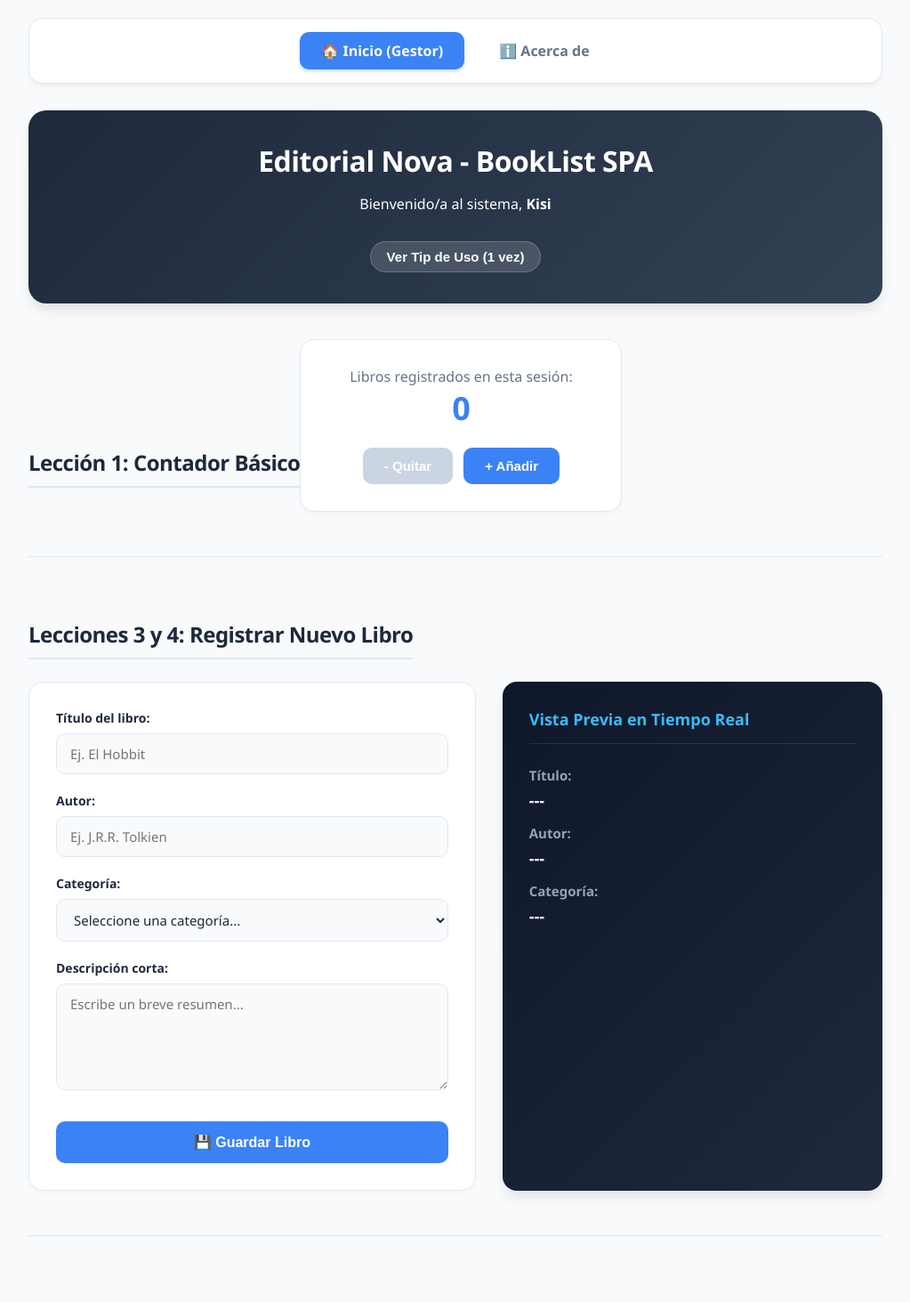
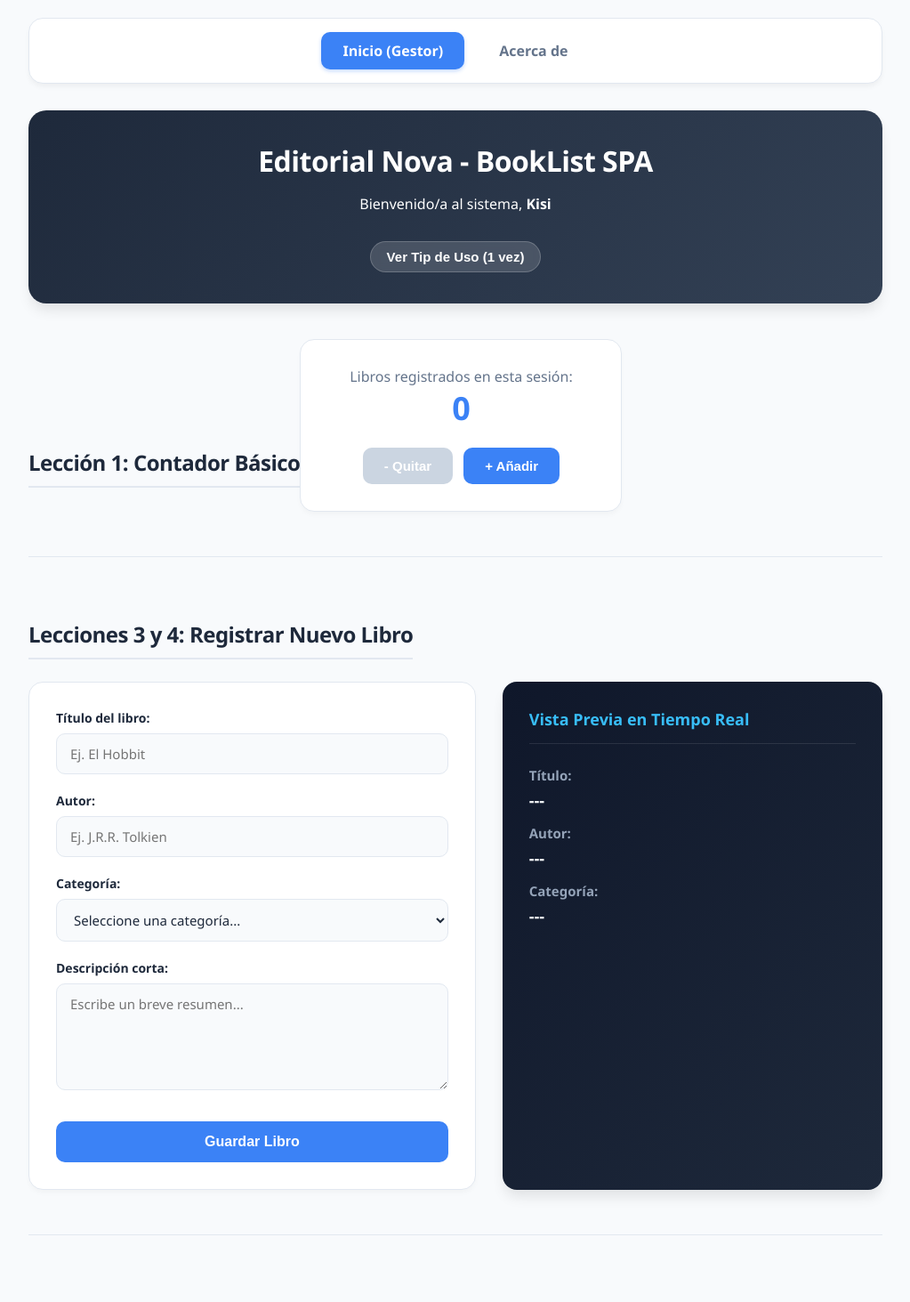
Before and after one commit to Muss3t/booklist-spa, a Vue app: page / in a window 1280 px wide. Shown: the top 1463 px of the page at 89% size, without its empty margins (128-1151 px from the left). Built offline with nearby package versions, Linux system fonts and the light colour scheme.

Commit message:
cambios varios

```diff
--- a/src/App.vue
+++ b/src/App.vue
@@ -4,12 +4,7 @@ Lección 1: Componente, MVVM y estado (Hecho)
 Lección 2: Templates, v-for, v-show (Hecho)
 Lección 3: Binding de formularios v-model (Hecho)
 Lección 4: Manejo de eventos (Hecho)
-Lección 5: Enrutamiento con Vue Router
-Objetivo: Navegar entre distintas vistas de la aplicación.
-Tareas a desarrollar:
-● Configurar Vue Router con al menos dos rutas (Home y About).
-● Usar <router-link> para la navegación.
-● Usar <router-view> para renderizar los componentes de ruta.
+Lección 5: Enrutamiento con Vue Router (hecho)
 ======================================================================
 -->
 <script setup>
@@ -22,11 +17,11 @@ import { RouterLink, RouterView } from 'vue-router'
     <!-- Barra de Navegación Global -->
     <nav class="navbar">
       <!-- RouterLink actúa como la etiqueta <a> pero sin recargar la página -->
-      <RouterLink to="/" class="nav-link">🏠 Inicio (Gestor)</RouterLink>
-      <RouterLink to="/about" class="nav-link">ℹ️ Acerca de</RouterLink>
+      <RouterLink to="/" class="nav-link"> Inicio (Gestor)</RouterLink>
+      <RouterLink to="/about" class="nav-link">Acerca de</RouterLink>
     </nav>
 
-    <!-- Aquí se inyectan dinámicamente el HomeView.vue o AboutView.vue -->
+    <!-- HomeView.vue o AboutView.vue -->
     <RouterView />
   </div>
 </template>
--- a/src/views/HomeView.vue
+++ b/src/views/HomeView.vue
@@ -1,6 +1,6 @@
 <script setup>
 import { ref } from 'vue'
-// IMPORTANTE: Actualizamos la ruta porque ahora estamos dentro de "views"
+// IMPORTANTE: Actualizamos la ruta
 import Libro from '../components/Libro.vue'
 
 const nombreUsuario = ref('Kisi')
@@ -85,7 +85,7 @@ const mostrarTip = () => {
             <label>Descripción corta:</label>
             <textarea v-model="nuevoLibro.descripcion" placeholder="Escribe un breve resumen..."></textarea>
           </div>
-          <button type="submit" class="btn-guardar">💾 Guardar Libro</button>
+          <button type="submit" class="btn-guardar">Guardar Libro</button>
         </form>
 
         <div class="preview-box">
```
